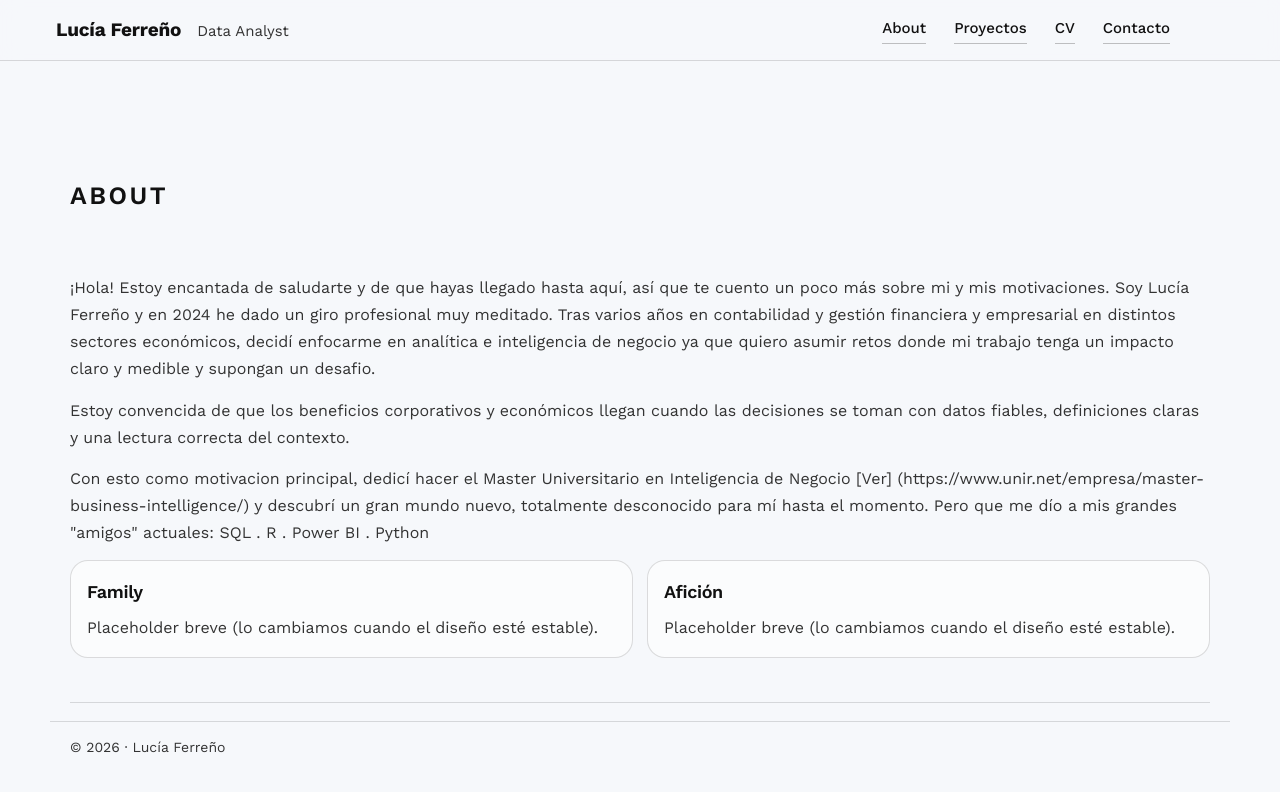
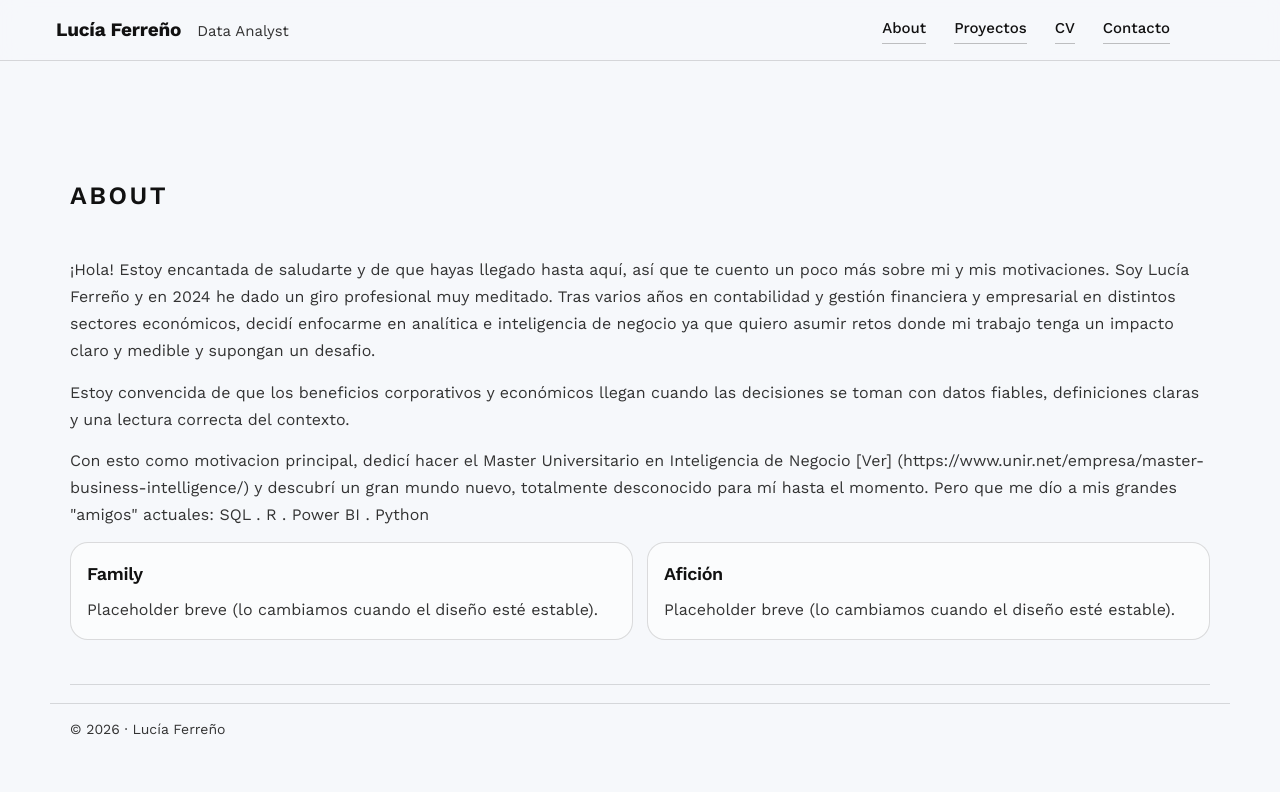
Before and after one commit to lucia-ferreno-pico/Portfolio, a Jekyll site: the page built from about.md, in a window 1280 px wide. Shown: the top 792 px of the page. Built offline with Jekyll 4.4.1, drawn with Linux system fonts in a browser that asks for light colours.

Commit message:
Update main.css

```diff
--- a/assets/css/main.css
+++ b/assets/css/main.css
@@ -1220,12 +1220,12 @@ projects-page .projects-title{
   padding-top: 70px;
 }
 
-.about-page .section-title h2{
+.about-page .section-title{
   margin-bottom: 38px;
 }
 
 
-.about-page .projects-title h2{
+.about-page .projects-title{
   font-size: 42px;
   letter-spacing: .14em;
 }
```
